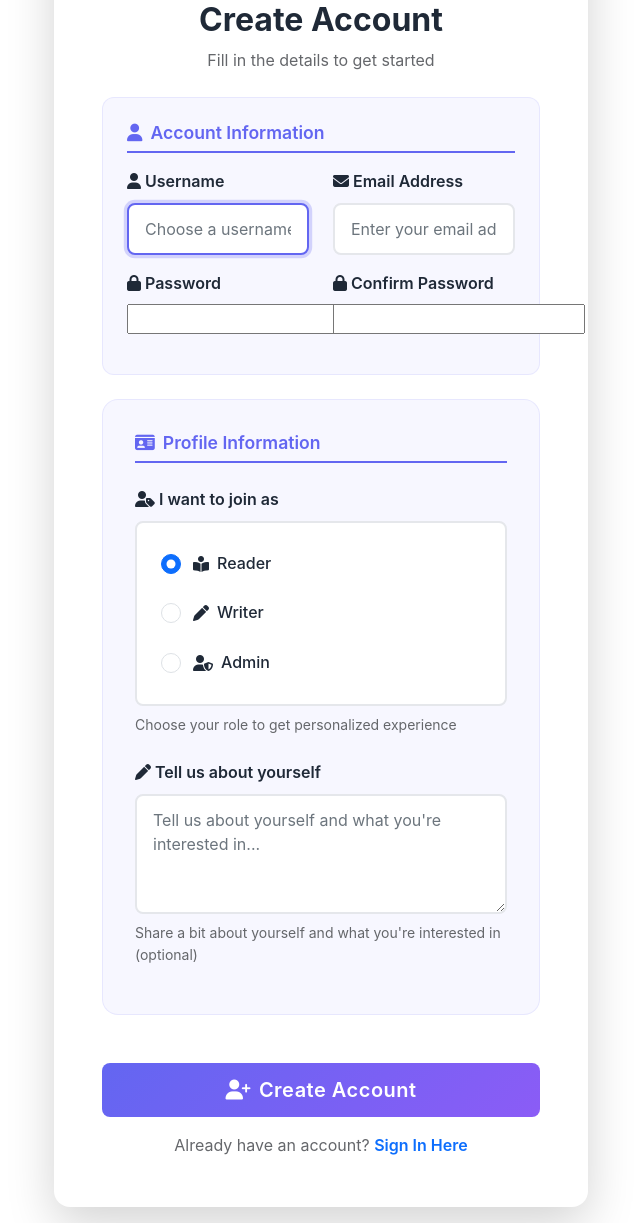
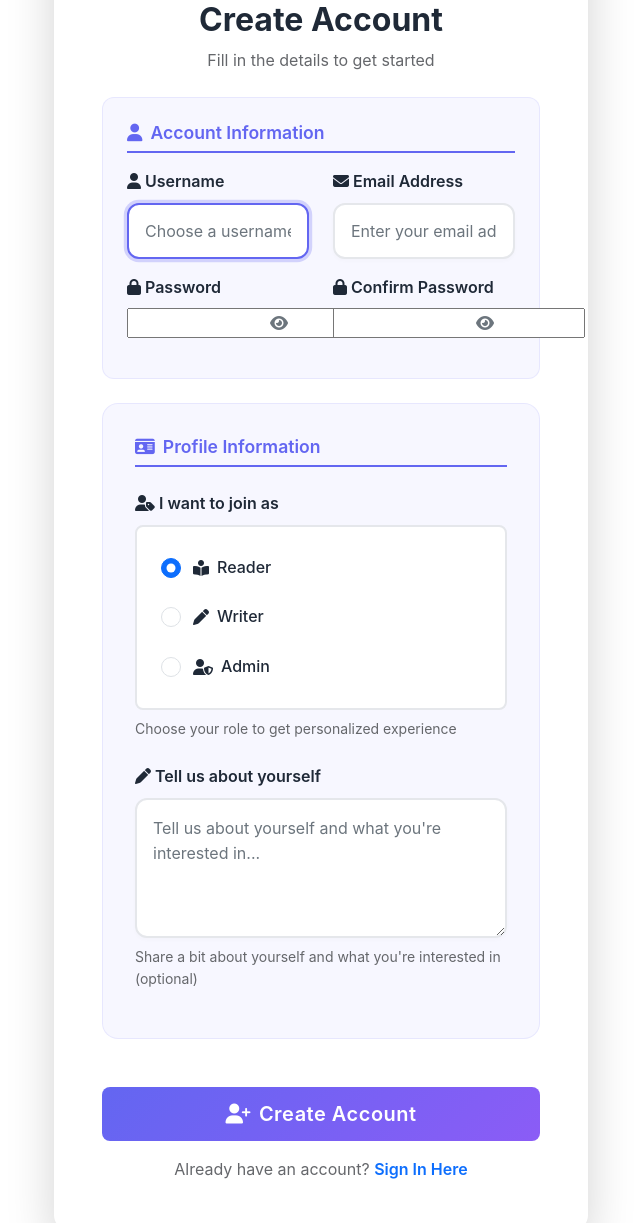
Before and after one commit to Rajan8687/Capstone-Project, a Django app: page /accounts/register/ in a window 1280 px wide. Shown: the part 547-1770 px from the top of the page, without its empty margins (319-959 px from the left). Run offline with Django 4.2, Linux system fonts and the light colour scheme.

Commit message:
Add password show/hide toggle and improve input field design on register page

```diff
--- a/templates/accounts/register.html
+++ b/templates/accounts/register.html
@@ -89,7 +89,12 @@
                                         <label for="{{ form.password1.id_for_label }}" class="form-label fw-semibold">
                                             <i class="fas fa-lock me-1"></i>Password
                                         </label>
-                                        {{ form.password1 }}
+                                        <div class="password-wrapper">
+                                            {{ form.password1 }}
+                                            <button type="button" class="password-toggle" onclick="togglePassword('{{ form.password1.id_for_label }}', this)">
+                                                <i class="fas fa-eye"></i>
+                                            </button>
+                                        </div>
                                         {% if form.password1.errors %}
                                             <div class="form-text text-danger">
                                                 {{ form.password1.errors.0 }}
@@ -100,7 +105,12 @@
                                         <label for="{{ form.password2.id_for_label }}" class="form-label fw-semibold">
                                             <i class="fas fa-lock me-1"></i>Confirm Password
                                         </label>
-                                        {{ form.password2 }}
+                                        <div class="password-wrapper">
+                                            {{ form.password2 }}
+                                            <button type="button" class="password-toggle" onclick="togglePassword('{{ form.password2.id_for_label }}', this)">
+                                                <i class="fas fa-eye"></i>
+                                            </button>
+                                        </div>
                                         {% if form.password2.errors %}
                                             <div class="form-text text-danger">
                                                 {{ form.password2.errors.0 }}
@@ -347,13 +357,20 @@
 /* Form Controls */
 .register-form .form-control {
     border: 2px solid var(--border-light);
-    border-radius: 0.5rem;
-    padding: 0.75rem 1rem;
+    border-radius: 0.75rem;
+    padding: 0.875rem 1rem;
     font-size: 1rem;
     transition: all 0.3s ease;
     background: var(--card-light);
     color: var(--text-light);
     resize: vertical;
+    width: 100%;
+    box-shadow: 0 2px 4px rgba(0, 0, 0, 0.02);
+}
+
+.register-form .form-control:hover {
+    border-color: #a0aec0;
+    box-shadow: 0 4px 8px rgba(0, 0, 0, 0.04);
 }
 
 [data-theme="dark"] .register-form .form-control {
@@ -381,6 +398,26 @@
     min-height: 120px;
     font-family: inherit;
     line-height: 1.5;
+    resize: vertical;
+}
+
+/* Bio textarea specific styling */
+.register-form textarea#id_bio {
+    min-height: 140px;
+    padding: 1rem;
+    border-radius: 0.75rem;
+    font-size: 1rem;
+    line-height: 1.6;
+}
+
+.register-form textarea#id_bio:hover {
+    border-color: #a0aec0;
+    box-shadow: 0 4px 8px rgba(0, 0, 0, 0.04);
+}
+
+.register-form textarea#id_bio:focus {
+    border-color: var(--primary-color);
+    box-shadow: 0 0 0 0.2rem rgba(99, 102, 241, 0.25), 0 4px 12px rgba(99, 102, 241, 0.1);
 }
 
 .register-form .form-label {
@@ -482,5 +519,72 @@
     transform: translateY(-2px);
     box-shadow: 0 8px 25px rgba(99, 102, 241, 0.4);
 }
+
+/* Password Toggle Styling */
+.password-wrapper {
+    position: relative;
+    display: flex;
+    align-items: center;
+}
+
+.password-wrapper .form-control {
+    padding-right: 3rem;
+}
+
+.password-toggle {
+    position: absolute;
+    right: 0.75rem;
+    top: 50%;
+    transform: translateY(-50%);
+    background: transparent;
+    border: none;
+    color: #6c757d;
+    cursor: pointer;
+    padding: 0.5rem;
+    font-size: 1rem;
+    transition: all 0.2s ease;
+    border-radius: 0.375rem;
+    display: flex;
+    align-items: center;
+    justify-content: center;
+    width: 2.25rem;
+    height: 2.25rem;
+}
+
+.password-toggle:hover {
+    color: var(--primary-color);
+    background: rgba(99, 102, 241, 0.1);
+}
+
+.password-toggle:focus {
+    outline: none;
+    box-shadow: 0 0 0 2px rgba(99, 102, 241, 0.3);
+}
+
+[data-theme="dark"] .password-toggle {
+    color: #adb5bd;
+}
+
+[data-theme="dark"] .password-toggle:hover {
+    color: var(--primary-color);
+    background: rgba(99, 102, 241, 0.2);
+}
 </style>
+
+<script>
+function togglePassword(fieldId, button) {
+    const passwordField = document.getElementById(fieldId);
+    const icon = button.querySelector('i');
+
+    if (passwordField.type === 'password') {
+        passwordField.type = 'text';
+        icon.classList.remove('fa-eye');
+        icon.classList.add('fa-eye-slash');
+    } else {
+        passwordField.type = 'password';
+        icon.classList.remove('fa-eye-slash');
+        icon.classList.add('fa-eye');
+    }
+}
+</script>
 {% endblock %}
```
Also changed, not shown: db.sqlite3.
